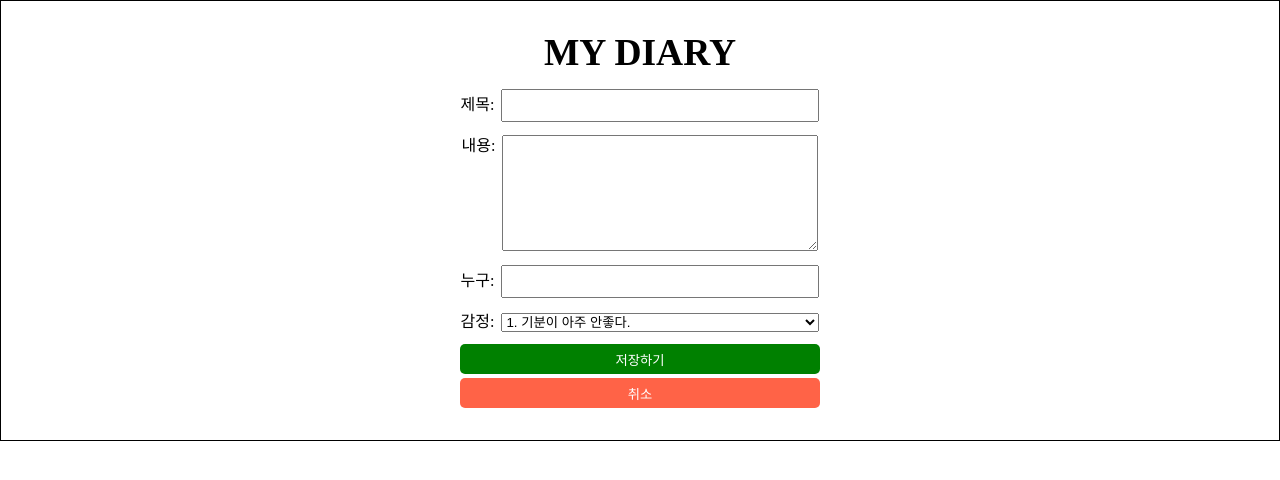
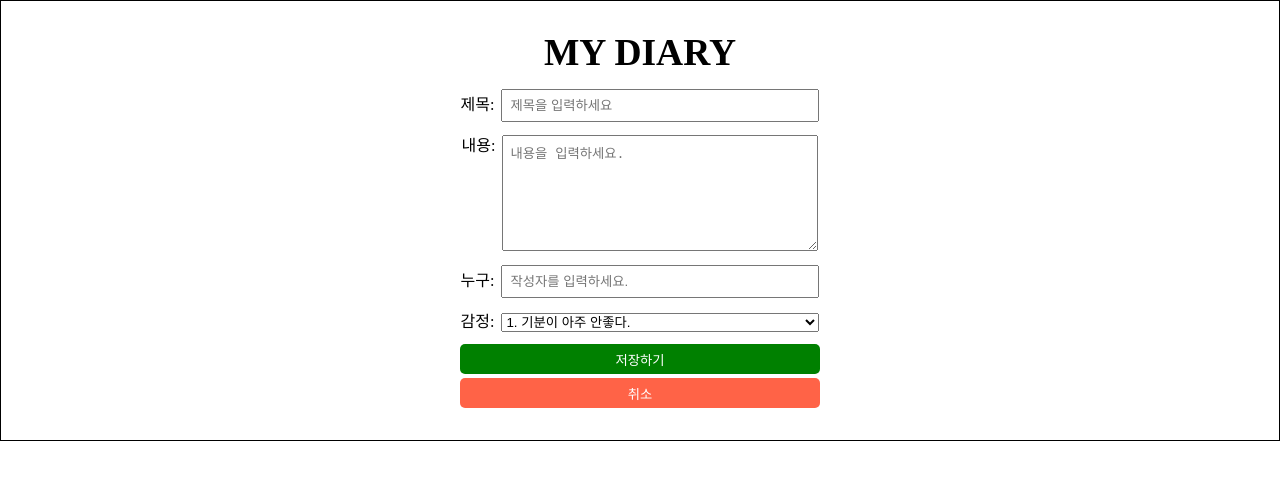
Before and after one commit to superbono/diary_react_01, a React (Create React App) app: page / in a window 1280 px wide. Shown: the top 480 px of the page. Built offline with nearby package versions, Linux system fonts and the light colour scheme.

Commit message:
input placeholder 추가

```diff
--- a/src/App.js
+++ b/src/App.js
@@ -34,7 +34,12 @@ function App() {
       <form onSubmit={onSubmit}>
         <div className="container">
           <label>제목:</label>
-          <input name="title" value={state.title} onChange={handleChange} />
+          <input
+            name="title"
+            value={state.title}
+            onChange={handleChange}
+            placeholder="제목을 입력하세요"
+          />
         </div>
         <div className="container">
           <label style={{ verticalAlign: 110 }}>내용:</label>
@@ -42,11 +47,17 @@ function App() {
             name="content"
             value={state.content}
             onChange={handleChange}
+            placeholder="내용을 입력하세요."
           />
         </div>
         <div className="container">
           <label>누구:</label>
-          <input name="author" value={state.author} onChange={handleChange} />
+          <input
+            name="author"
+            value={state.author}
+            onChange={handleChange}
+            placeholder="작성자를 입력하세요."
+          />
         </div>
         <div className="container">
           <label>감정:</label>
```
